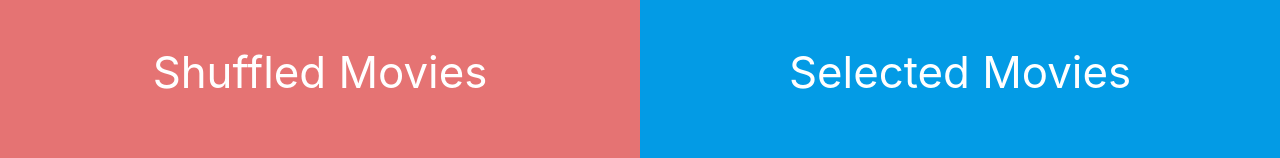
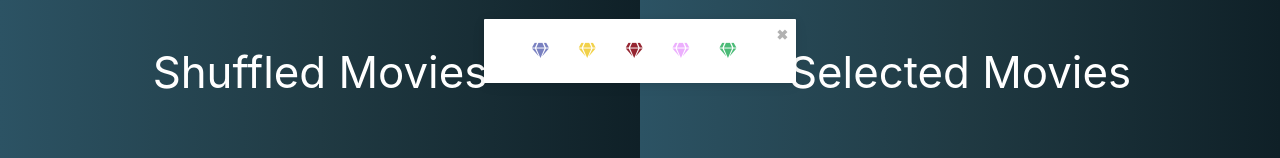
Before and after one commit to ChaitanyaKaranam/marvel-heros, a React (Create React App) app: page / in a window 1280 px wide. Both pictures are taken after a click on the picture 631 px from the left and 309 px from the top of the page. Shown: the top 158 px of the page. Built offline with nearby package versions, Linux system fonts and the light colour scheme.

Commit message:
Added infinity stones

```diff
--- a/public/index.html
+++ b/public/index.html
@@ -26,6 +26,8 @@
      <!-- Compiled and minified CSS -->
      <link rel="stylesheet" href="https://cdnjs.cloudflare.com/ajax/libs/materialize/1.0.0/css/materialize.min.css">
 
+     <link rel="stylesheet" href="https://use.fontawesome.com/releases/v5.8.1/css/all.css" integrity="sha384-50oBUHEmvpQ+1lW4y57PTFmhCaXp0ML5d60M1M7uH2+nqUivzIebhndOJK28anvf" crossorigin="anonymous">
+
      <!-- Compiled and minified JavaScript -->
      <script src="https://cdnjs.cloudflare.com/ajax/libs/materialize/1.0.0/js/materialize.min.js"></script>
   </head>
--- a/src/App.css
+++ b/src/App.css
@@ -1,34 +1,15 @@
-
-
-.App-logo {
-  animation: App-logo-spin infinite 20s linear;
-  height: 40vmin;
-  pointer-events: none;
-}
-
-.App-header {
-  background-color: #282c34;
-  min-height: 100vh;
-  display: flex;
-  flex-direction: column;
-  align-items: center;
-  justify-content: center;
-  font-size: calc(10px + 2vmin);
-  color: white;
-}
-
-.App-link {
-  color: #61dafb;
-}
 
 .row{
   margin-bottom: 0px;
 }
 
 .shuffle{
-  background-color: #e57373;
+  background: #0F2027;  /* fallback for old browsers */
+background: -webkit-linear-gradient(to right, #2C5364, #203A43, #0F2027);  /* Chrome 10-25, Safari 5.1-6 */
+background: linear-gradient(to right, #2C5364, #203A43, #0F2027); /* W3C, IE 10+/ Edge, Firefox 16+, Chrome 26+, Opera 12+, Safari 7+ */
+
   padding: 20px;
-  overflow: scroll;
+  overflow-y: scroll;
   height: 100vh;
 }
 
@@ -47,8 +28,11 @@ img:hover{
 }
 
 .ordered{
-  background-color: #039be5;
-  overflow: scroll;
+  background: #0F2027;  /* fallback for old browsers */
+background: -webkit-linear-gradient(to right, #2C5364, #203A43, #0F2027);  /* Chrome 10-25, Safari 5.1-6 */
+background: linear-gradient(to right, #2C5364, #203A43, #0F2027); /* W3C, IE 10+/ Edge, Firefox 16+, Chrome 26+, Opera 12+, Safari 7+ */
+
+  overflow-y: scroll;
   height: 100vh;
 }
 
@@ -56,11 +40,54 @@ img:hover{
   padding: 20px;
 }
 
-@keyframes App-logo-spin {
-  from {
-    transform: rotate(0deg);
+.infinity{
+  display: flex;
+  justify-content: center;
+  align-items: center;
+}
+
+.infinity > span{
+  padding: 0px 1rem 0px 1rem;
+}
+
+.space{
+  color: #101D90;
+  animation: glow 1s infinite alternate;
+}
+
+.mind{
+  color:  #EDC005;
+  animation: glow 1.5s infinite alternate;
+}
+
+.reality{
+  color: #83000E;
+  animation: glow 2s infinite alternate;
+}
+
+.power{
+  color: #DD70FD;
+  animation: glow 1s infinite alternate;
+}
+
+.time{
+  color: #07A244;
+  animation: glow 1.5s infinite alternate;
+}
+
+.soul{
+  color: #CC5D18;
+  animation: glow 2s infinite alternate;
+}
+
+@keyframes glow{
+  0%{
+    opacity: 0.5;
   }
-  to {
-    transform: rotate(360deg);
+  50%{
+    opacity: 1;
+  }
+  100%{
+    opacity: 0.5;
   }
 }
--- a/src/App.js
+++ b/src/App.js
@@ -2,11 +2,40 @@ import React, { Component } from 'react';
 import './App.css';
 import * as actions from './actions';
 import { connect } from 'react-redux';
+import { toast, ToastContainer } from 'react-toastify';
+import 'react-toastify/dist/ReactToastify.css';
 
 class App extends Component {
 
   componentDidMount(){
     this.props.shuffleMovies();
+  }
+
+  componentDidUpdate(prevProps, prevState){
+    console.log(this.props.Lifes);
+    if(this.props.Lifes !== prevProps.Lifes && (this.props.Lifes !== 0)){
+      toast(this.getInfinityStones(this.props.Lifes));
+    }
+  }
+
+  getInfinityStones(lifes){
+    let stones = {
+      0: "space",
+      1: "mind",
+      2: "reality",
+      3: "power",
+      4: "time",
+      5: "soul"
+    }
+
+    return (
+      <div className="infinity">
+        {
+          Array.from({length: lifes}, (v,i) => <span title={stones[i]} key={stones[i]} className={`stones ${stones[i]}`}><i className="fas fa-gem"></i></span> )
+        }
+      </div>
+    )
+
   }
 
   renderShuffled(){
@@ -22,7 +51,7 @@ class App extends Component {
     return arr.map(movie => {
       return(
           <div className="col l4 m4 s12" key={movie.title}>
-            <img src={movie.img} height={300} onClick={() => {
+            <img src={movie.img} alt={movie.title} height={300} onClick={() => {
               this.props.selectedMovies(movie);
               this.props.removeShuffledMovie(movie);
               this.props.checkLifes({ index: this.props.SelectedMovies.length, movie});
@@ -52,7 +81,7 @@ class App extends Component {
       return arr.map(movie => {
         return(
             <div className="col l4 m4 s12" key={movie.title}>
-              <img src={movie.img} height={300} onClick={() => {
+              <img alt={movie.title} src={movie.img} height={300} onClick={() => {
                 this.props.removeSelectedMovie(movie);
                 this.props.addMovie(movie);
               }}/>
@@ -84,6 +113,17 @@ class App extends Component {
             </div>
           </div>
         </div>
+        <ToastContainer
+          position="top-center"
+          autoClose={5000}
+          hideProgressBar
+          newestOnTop={false}
+          closeOnClick
+          rtl={false}
+          pauseOnVisibilityChange
+          draggable
+          pauseOnHover
+        />
       </div>
       );
     }else{
```
